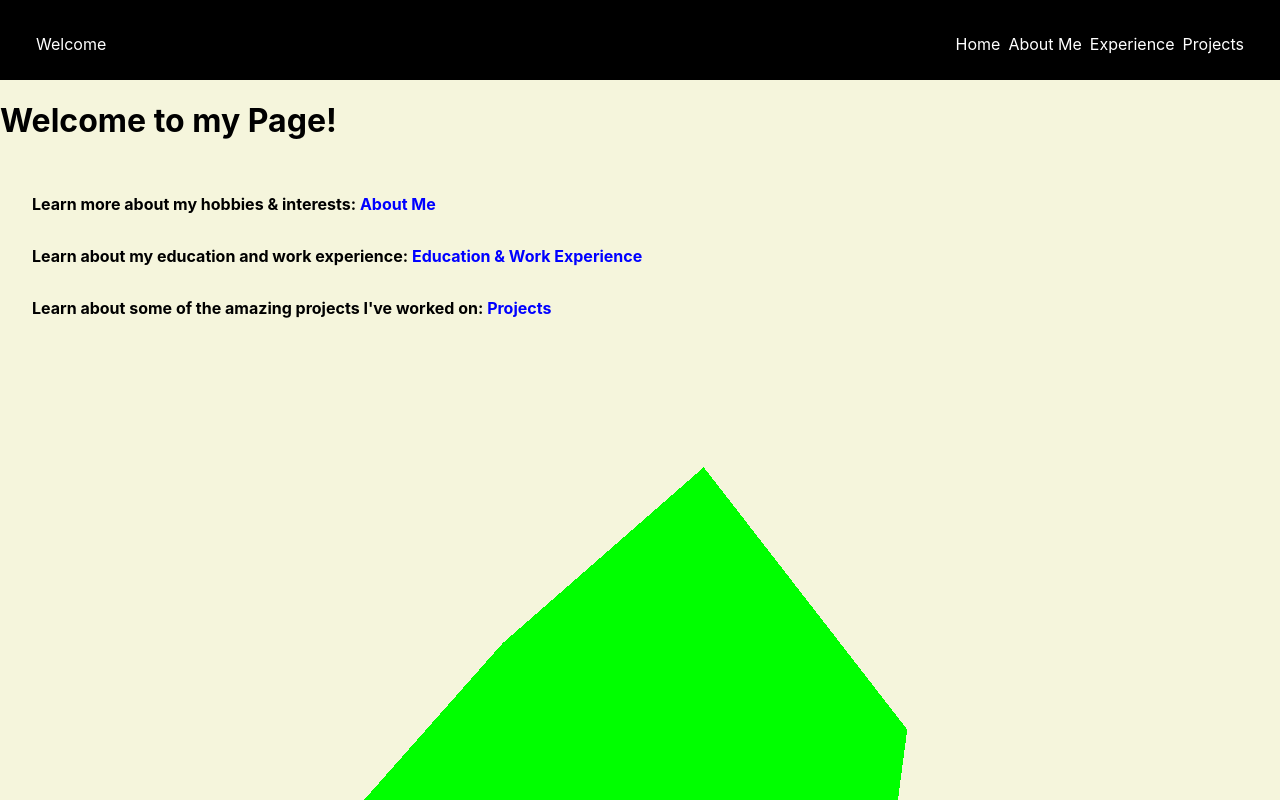
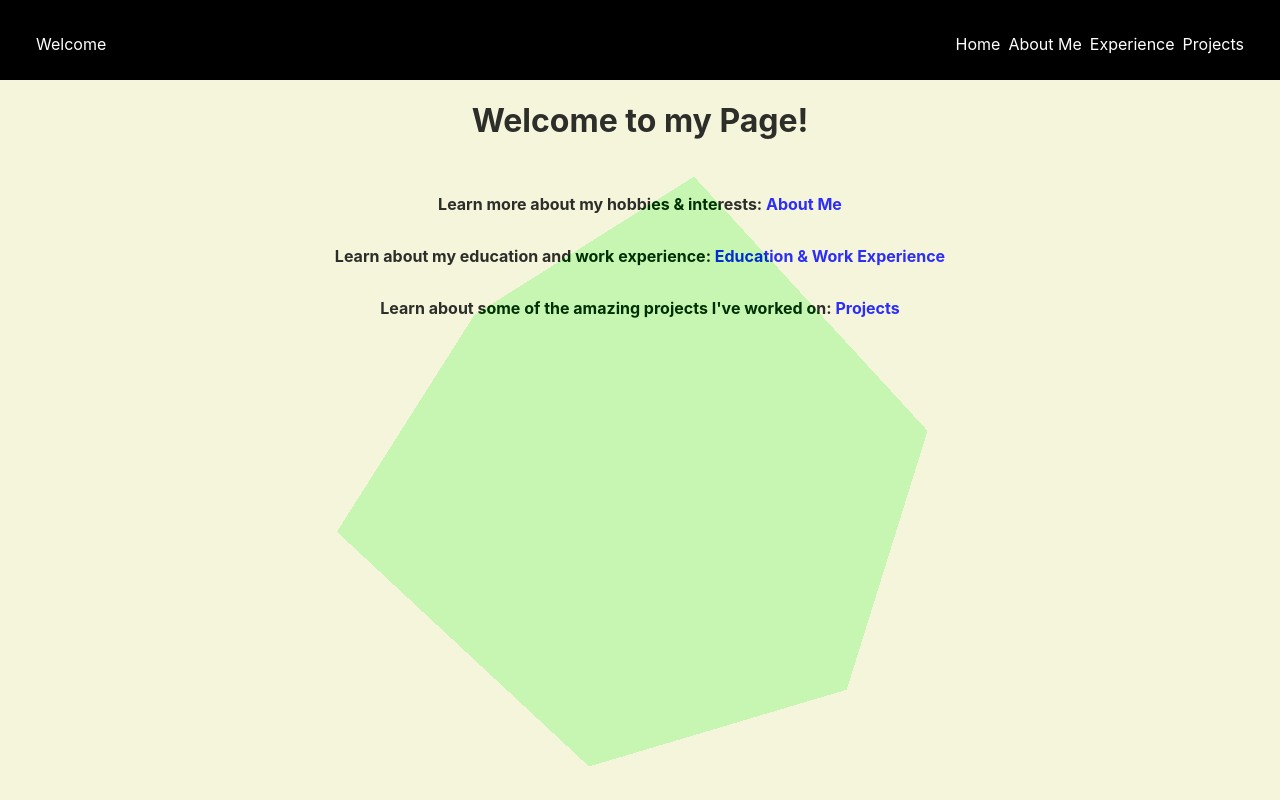
Before and after one commit to arcosea/portfolio, a React (Create React App) app: page / in a window 1280 px wide. Shown: the top 800 px of the page. Built offline with nearby package versions, Linux system fonts and the light colour scheme; no server answers.

Commit message:
canvas in background effect- opacity

```diff
--- a/src/styling/Home.css
+++ b/src/styling/Home.css
@@ -10,6 +10,9 @@ h1{
     display: flex;
     flex-direction: column;
     background-color: beige;
+    position: relative;
+    z-index: 20;
+    text-align: center;
 }
 
 /* Learn more*/
@@ -38,3 +41,7 @@ h1{
 
 
 /** Canvas for 3js **/
+canvas {
+  position: absolute;
+  opacity: 0.1;
+}
```
